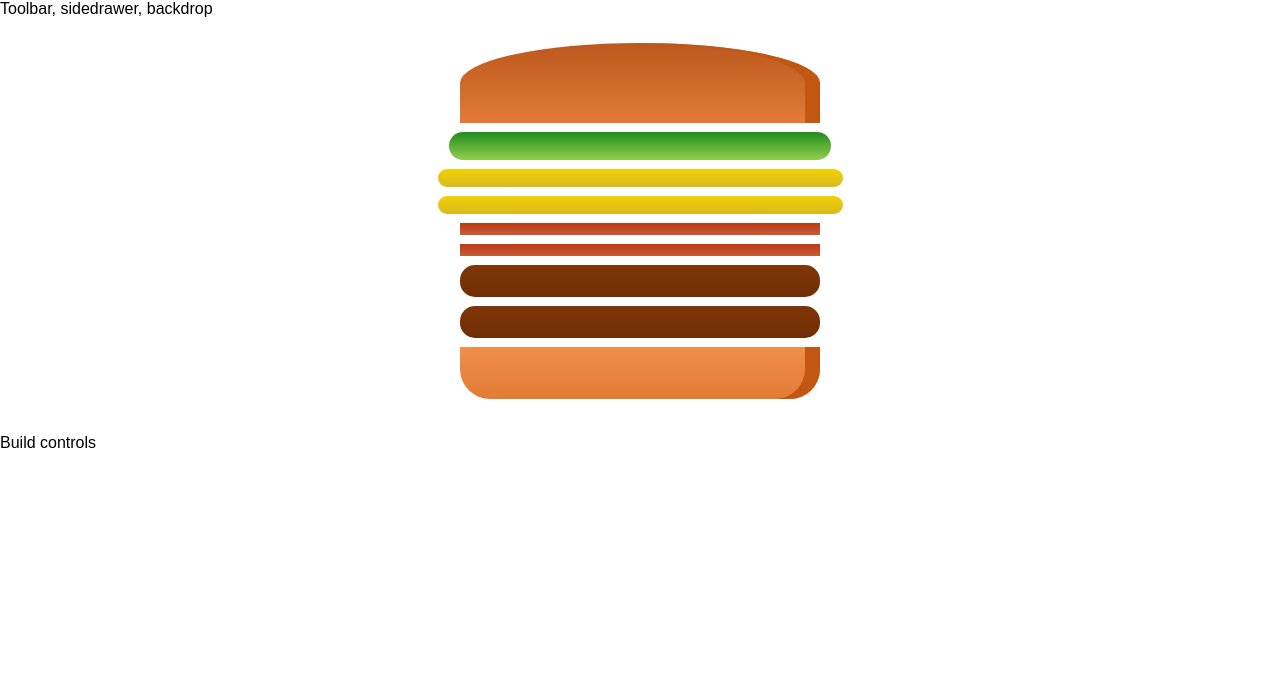
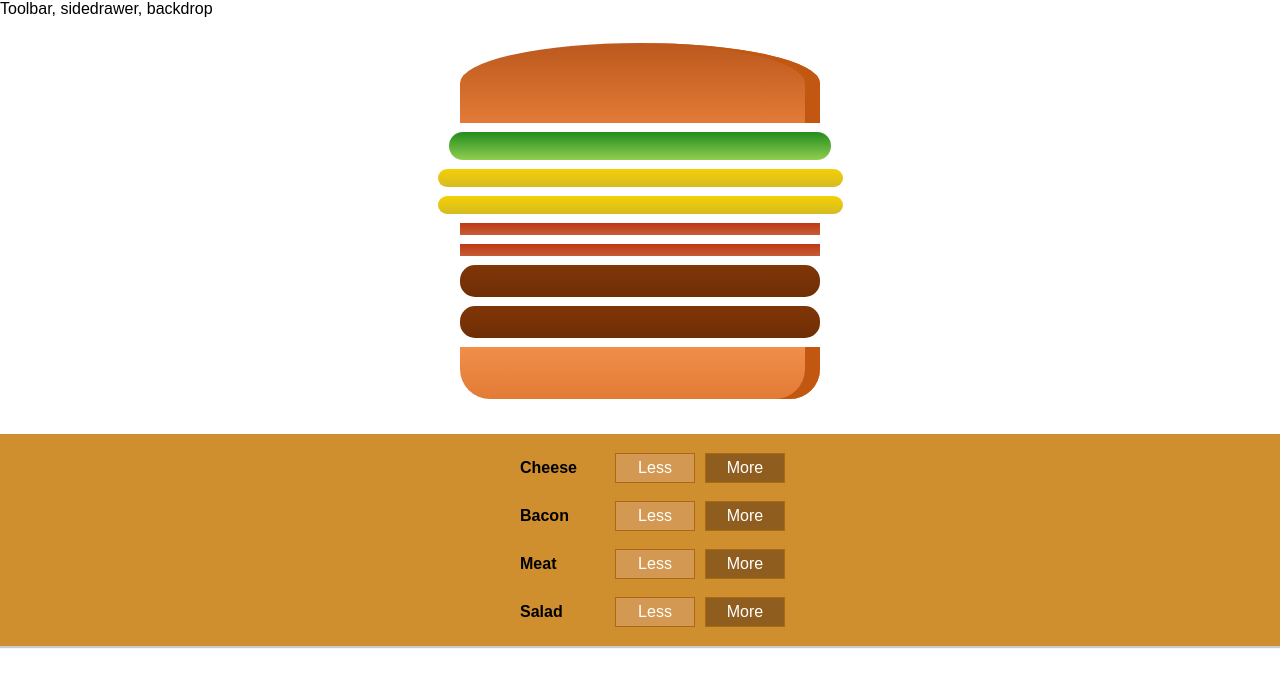
Before and after one commit to Rohitwable/burger-application, a React app: page / in a window 1280 px wide. Shown: the top 686 px of the page. Built offline with nearby package versions, Linux system fonts and the light colour scheme; the HTML template or start-up script is replaced by a standard one.

Commit message:
component- added build controls component / added logic to add ingredients

```diff
--- a/src/components/burger/build-controls/build-control/index.js
+++ b/src/components/burger/build-controls/build-control/index.js
@@ -5,7 +5,7 @@ export default function buildControl(props) {
         <div className={classes.BuildControl}>
             <div className={classes.Label}>{props.label}</div>
             <button className={classes.Less}>Less</button>
-            <button className={classes.More}>More</button>
+            <button className={classes.More} onClick={props.added}>More</button>
         </div>
     )
 }
--- /dev/null
+++ b/src/components/burger/build-controls/index.js
@@ -0,0 +1,21 @@
+import React from 'react'
+import classes from './styles.css'
+import BuildControl from './build-control'
+export default function buildControls(props) {
+    const control = [
+        {label: 'Cheese', type: 'cheese'},
+        {label: 'Bacon', type: 'bacon'},
+        {label: 'Meat', type: 'meet'},
+        {label: 'Salad', type: 'salad'},
+
+    ]
+    return (
+        <div className={classes.build_controls}>
+           {control.map(ctrl=>(<BuildControl
+           key={ctrl.label}
+           label={ctrl.label}
+           added={()=> props.ingredientAdded(ctrl.type)}
+           />))}
+        </div>
+    )
+}
--- /dev/null
+++ b/src/components/burger/build-controls/styles.css
@@ -0,0 +1,10 @@
+.build_controls {
+    width: 100%;
+    background: #cf8f2e;
+    display: flex;
+    flex-flow: column;
+    align-items: center;
+    box-shadow: 0 2px 1px #ccc;
+    margin: auto;
+    padding: 10px;
+}
--- a/src/containers/burger-builder/index.js
+++ b/src/containers/burger-builder/index.js
@@ -1,6 +1,13 @@
 import React, { Component } from 'react'
 import Aux from '../../components/hoc/aux'
 import Burger from '../../components/burger'
+import BuildControls from '../../components/burger/build-controls'
+const INGREDIENT_PRICES = {
+    salad: 0.5,
+    cheese: 0.5,
+    meat: 0.3,
+    bacon: 0.7
+}
  class BurgerBuilder extends Component {
      state = {
          ingredient : {
@@ -8,7 +15,20 @@ import Burger from '../../components/burger'
              cheese:2 ,
              bacon: 2,
              meat: 2
-         }
+         },
+         totalPrice: 4.0
+     }
+     addIngredientHandler =(type) =>{
+        const oldCount = this.state.ingredient[type]
+        const newCount = oldCount + 1
+        let updatedIngredientCount = {
+            ...this.state.ingredient
+        }
+        updatedIngredientCount[type] = newCount
+         const priceAddition = INGREDIENT_PRICES[type]
+         const oldPrice = this.state.totalPrice
+         const newPrice = oldPrice + priceAddition
+         this.setState({totalPrice:newPrice, ingredient: updatedIngredientCount })
      }
     render() {
         return (
@@ -17,7 +37,7 @@ import Burger from '../../components/burger'
                     <Burger ingredients ={this.state.ingredient}/>
                 </div>
                 <div>
-                    Build controls
+                    <BuildControls ingredientAdded={this.addIngredientHandler}/>
                 </div>
             </Aux>
         )
```
